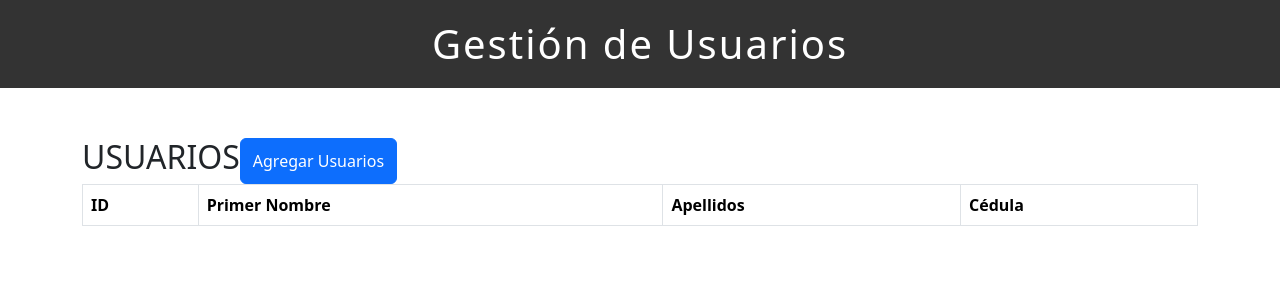
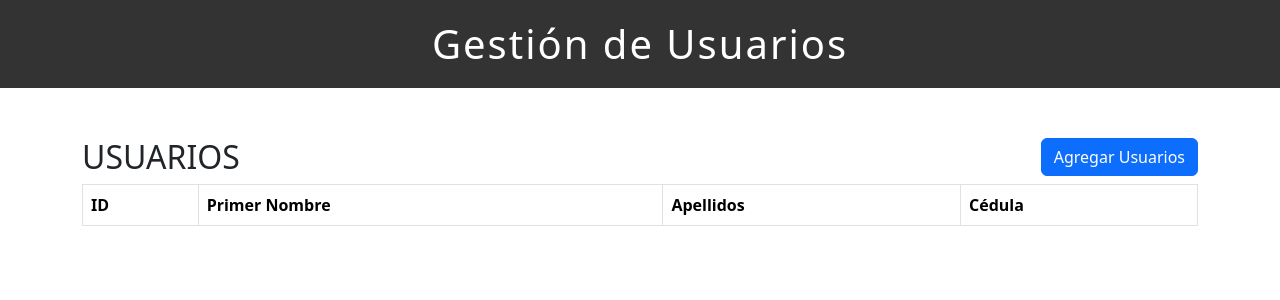
Before and after one commit to Sxnarrucia/CRUD_Fundamentos, a PHP site: page / in a window 1280 px wide. Shown: the top 300 px of the page. Run offline with PHP 8.4, Linux system fonts and the light colour scheme; data that the repository does not hold is empty.

Commit message:
Add files via upload

```diff
--- a/style.css
+++ b/style.css
@@ -18,7 +18,3 @@
 .container{
     margin-top: 50px;
 }
-
-.box1{
-    display: flex;
-}
```
